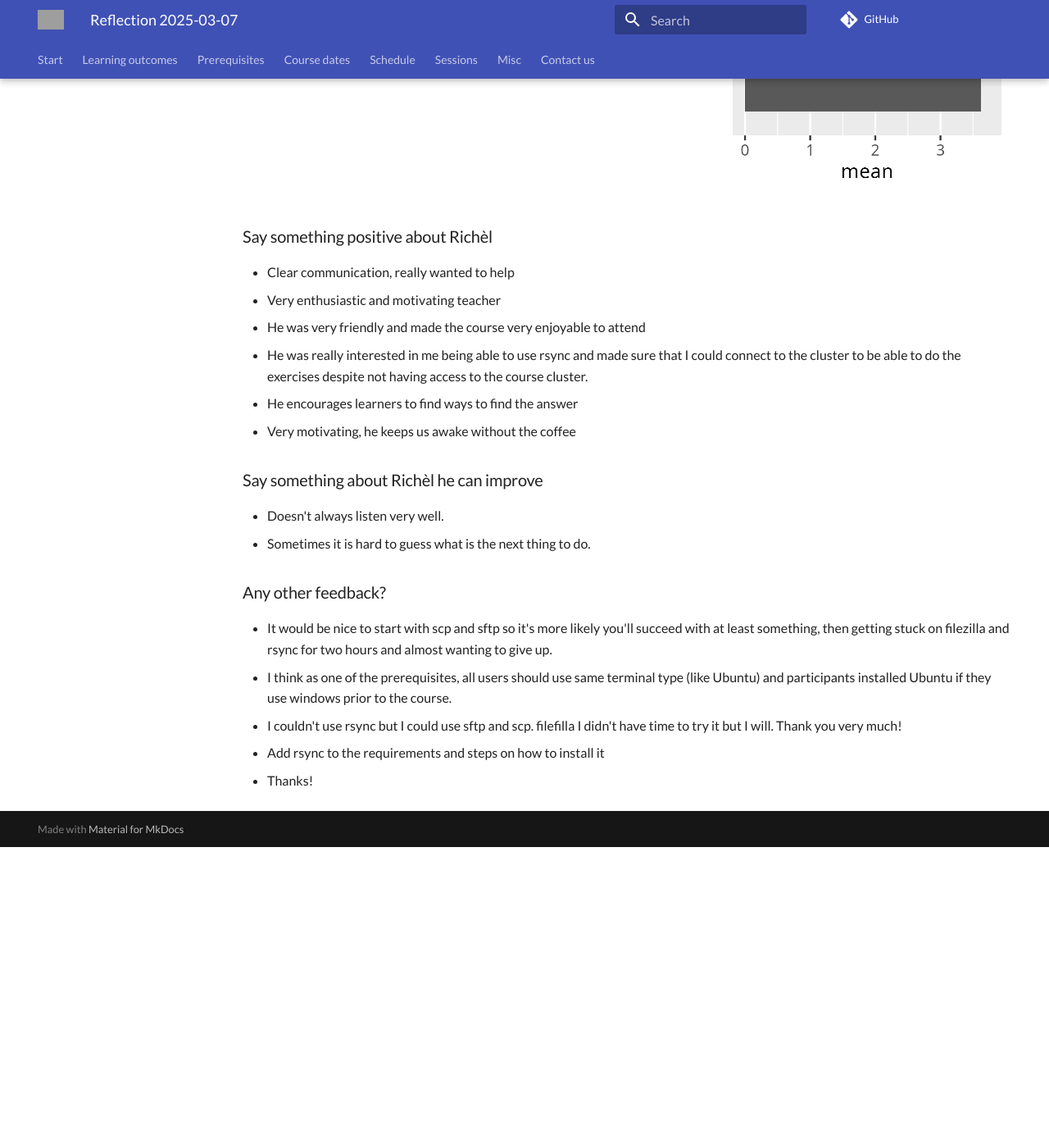
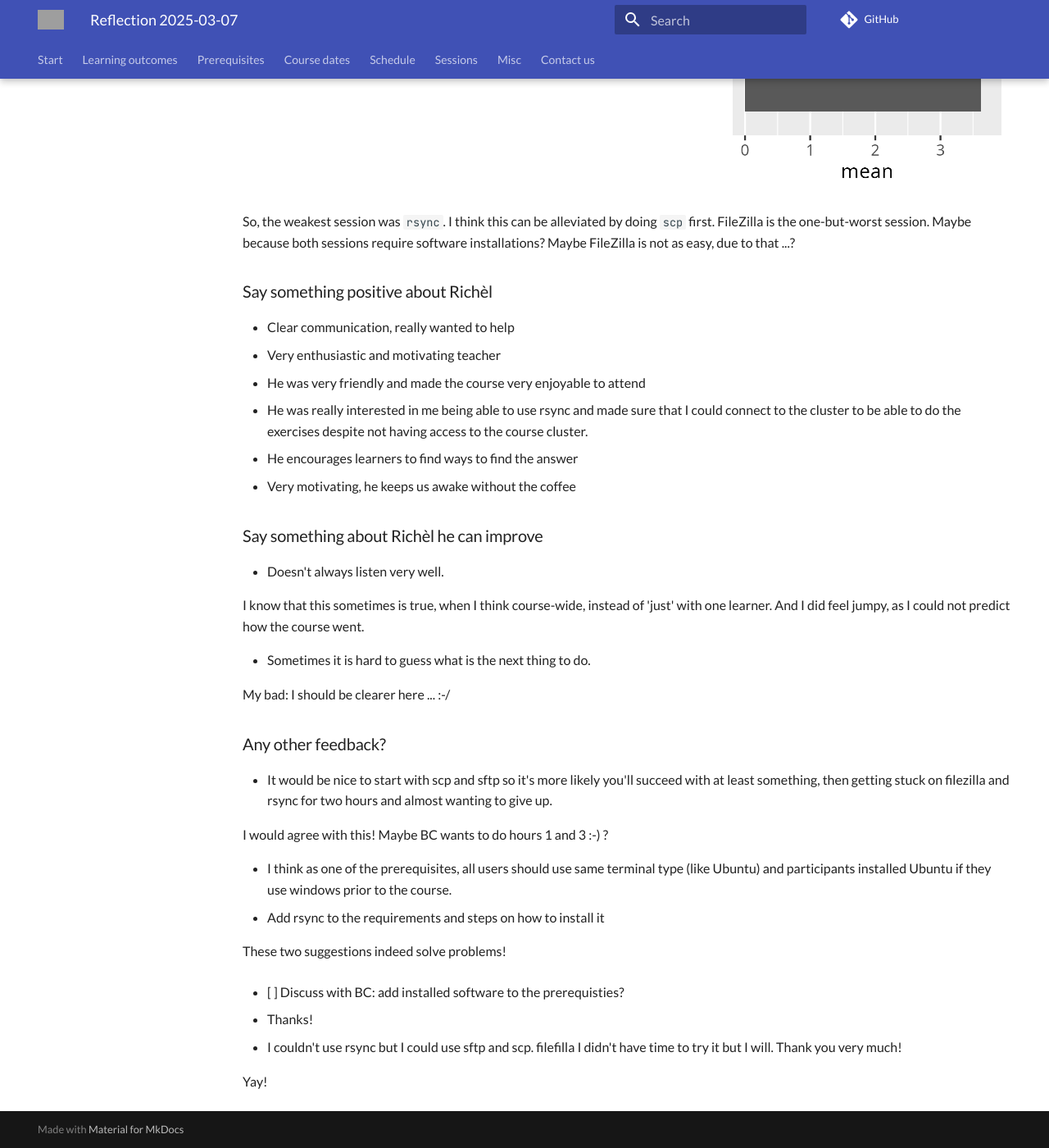
Before and after one commit to UPPMAX/naiss_file_transfer_course, an MkDocs documentation site: the page built from docs/reflections/20250307/README.md, in a window 1280 px wide and 1400 px high, scrolled down 5229 px. Shown: the whole window at 82% size. Built offline with MkDocs 1.6.1 and Material for MkDocs 9.7.7, drawn with Linux system fonts in a browser that asks for light colours; comment, search, counter and statistics services are not loaded; before the commit the page ends 6262 px from its top, so only the background shows below that; grey boxes are pictures that could not be loaded.

Commit message:
Done reflection

```diff
--- a/docs/reflections/20250307/README.md
+++ b/docs/reflections/20250307/README.md
@@ -122,24 +122,53 @@ and I think we have enough ideas to smoothen this out.
 
 ![](../../evaluations/20250307/average_confidences_per_question.png)
 
+So, the weakest session was `rsync`. I think this can be alleviated by doing
+`scp` first. FileZilla is the one-but-worst session. Maybe
+because both sessions require software installations?
+Maybe FileZilla is not as easy, due to that ...?
+
 ### Say something positive about Richèl
 
 - Clear communication, really wanted to help
 - Very enthusiastic and motivating teacher
 - He was very friendly and made the course very enjoyable to attend
-- He was really interested in me being able to use rsync and made sure that I could connect to the cluster to be able to do the exercises despite not having access to the course cluster.
+- He was really interested in me being able to use rsync and made sure
+  that I could connect to the cluster to be able to do the exercises
+  despite not having access to the course cluster.
 - He encourages learners to find ways to find the answer
 - Very motivating, he keeps us awake without the coffee
 
 ### Say something about Richèl he can improve
 
 - Doesn't always listen very well.
+
+I know that this sometimes is true, when I think course-wide, instead
+of 'just' with one learner. And I did feel jumpy, as I could not
+predict how the course went.
+
 - Sometimes it is hard to guess what is the next thing to do.
+
+My bad: I should be clearer here ... :-/
 
 ### Any other feedback?
 
-- It would be nice to start with scp and sftp so it's more likely you'll succeed with at least something, then getting stuck on filezilla and rsync for two hours and almost wanting to give up.
-- I think as one of the prerequisites, all users should use same terminal type (like Ubuntu) and participants installed Ubuntu if they use windows prior to the course.
-- I couldn't use rsync but I could use sftp and scp. filefilla I didn't have time to try it but I will. Thank you very much!
+- It would be nice to start with scp and sftp so it's more likely you'll
+  succeed with at least something, then getting stuck on filezilla
+  and rsync for two hours and almost wanting to give up.
+
+I would agree with this! Maybe BC wants to do hours 1 and 3 :-) ?
+
+- I think as one of the prerequisites,
+  all users should use same terminal type (like Ubuntu) and participants
+  installed Ubuntu if they use windows prior to the course.
 - Add rsync to the requirements and steps on how to install it
+
+These two suggestions indeed solve problems!
+
+- [ ] Discuss with BC: add installed software to the prerequisties?
+
 - Thanks!
+- I couldn't use rsync but I could use sftp and scp. filefilla I didn't have
+  time to try it but I will. Thank you very much!
+
+Yay!
```
